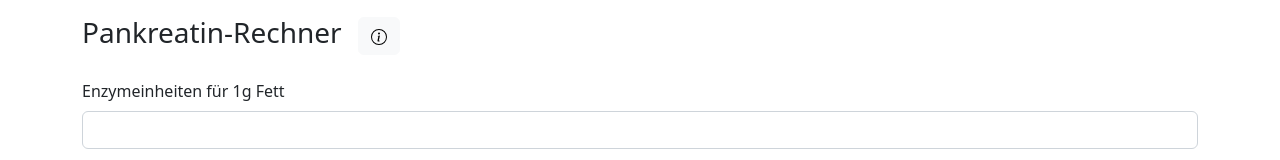
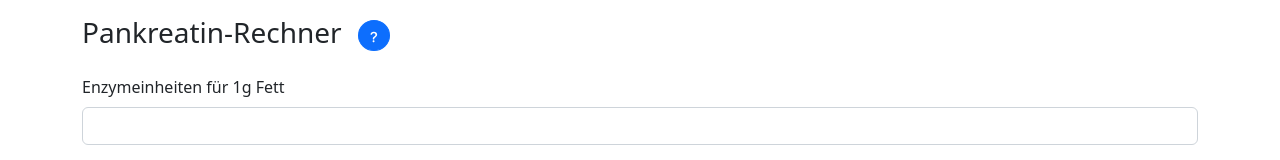
Before and after one commit to adalinger/enzyme-calculator, a React (Create React App) app: page / in a window 1280 px wide. Shown: the top 160 px of the page. Built offline with nearby package versions, Linux system fonts and the light colour scheme.

Commit message:
Use circular button for usage notes

```diff
--- a/src/main/Calculator.tsx
+++ b/src/main/Calculator.tsx
@@ -1,6 +1,6 @@
 import React from "react";
 import {Button, Col, Container, Form, FormControl, FormLabel, Modal, Row} from "react-bootstrap";
-import {InfoCircle} from "react-bootstrap-icons";
+import {QuestionLg} from "react-bootstrap-icons";
 
 const usageNotes = <>
     <p>
@@ -65,7 +65,7 @@ function Calculator() {
             <Modal show={showInfo}>
                 <Modal.Header>
                     <Modal.Title>Hinweise zur Nutzung</Modal.Title>
-                    <Button variant="light" className="btn-close" onClick={() => setShowInfo(false)}/>
+                    <Button variant="light" className="btn-close rounded-circle" onClick={() => setShowInfo(false)}/>
                 </Modal.Header>
                 <Modal.Body>
                     <Container>
@@ -79,8 +79,8 @@ function Calculator() {
                         <Col sm={12} className="mt-3">
                             <h3>
                                 Pankreatin-Rechner
-                                <Button variant="light" className="mx-3" onClick={() => setShowInfo(true)}>
-                                    <InfoCircle/>
+                                <Button size="sm" className="mx-3 rounded-circle" onClick={() => setShowInfo(true)}>
+                                    <QuestionLg/>
                                 </Button>
                             </h3>
                         </Col>
```
